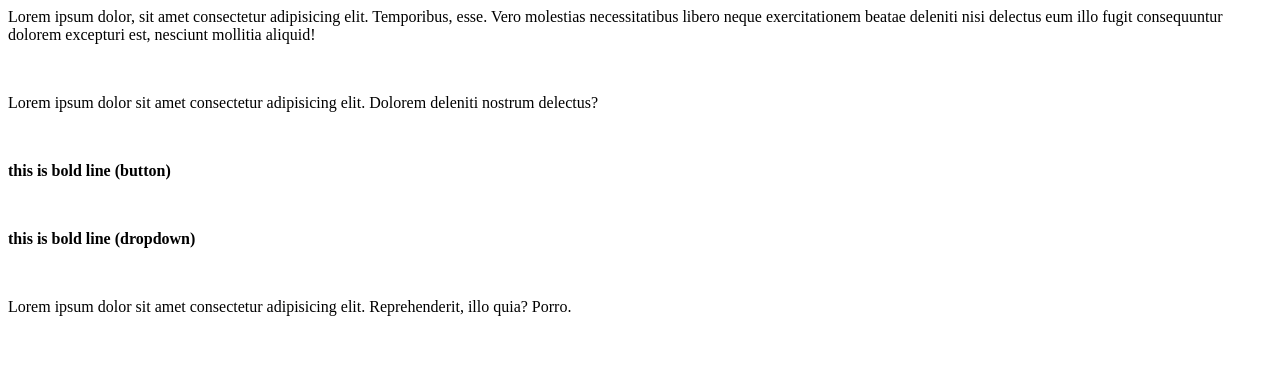
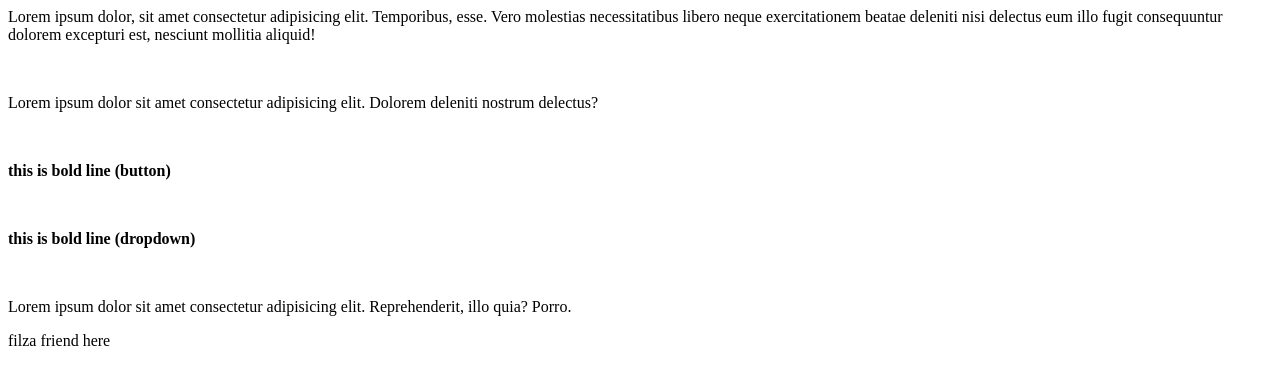
Before and after one commit to filzausman/demo, a plain HTML site: page index.html in a window 1280 px wide. Drawn offline with Linux system fonts and the light colour scheme.

Commit message:
Update index with my reference.html

```diff
--- a/index.html
+++ b/index.html
@@ -7,3 +7,4 @@
 <p><b>this is bold line (dropdown)</b></p>
 <br>
 <p>Lorem ipsum dolor sit amet consectetur adipisicing elit. Reprehenderit, illo quia? Porro.</p>
+filza friend here
```
